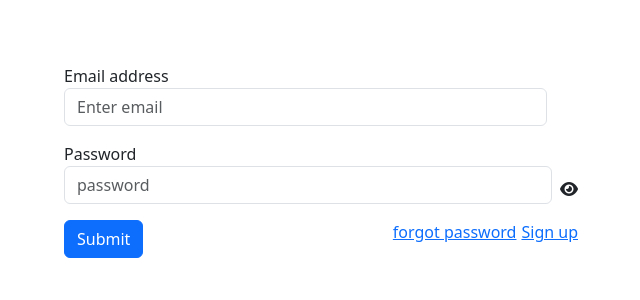
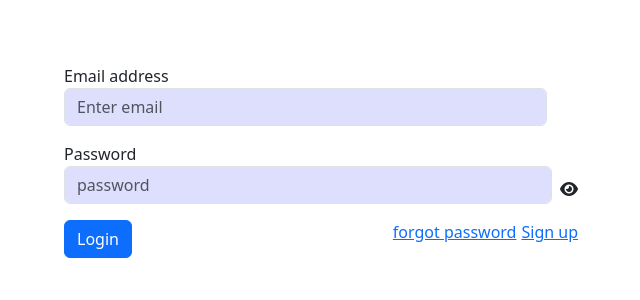
Before and after one commit to aathi-aathi/URL-SHORTNER-FRONTEND, a React (Vite) app: page /login in a window 1280 px wide. Shown: the top 300 px of the page, without its empty margins (319-959 px from the left). Built offline with nearby package versions, Linux system fonts and the light colour scheme.

Commit message:
styling added

```diff
--- a/src/App.css
+++ b/src/App.css
@@ -0,0 +1,15 @@
+*{
+    margin: 0px;
+    padding: 0px;
+
+
+}
+.form-control{
+    background-color: rgb(222, 222, 253);
+}
+#root{
+    /* background-image: linear-gradient(to right, #b1b1e7,rgb(89, 89, 226));
+    height:100%; */
+    display: grid;
+    place-items: center;
+}
--- a/src/App.jsx
+++ b/src/App.jsx
@@ -9,9 +9,9 @@ import ForgotPassword from './forgot-password/forgot-password'
 import ResetPassword from './forgot-password/reset-password'
 import UrlShortener from './home'
 import Verify from './register/verify'
-
+import { useState } from 'react'
 function App() {
-
+  const [count,setCount]=useState(0)
 
   return (
     <BrowserRouter>
@@ -24,7 +24,7 @@ function App() {
           <Route path='/login' element={<Login/>}></Route>
           <Route path='/forgot-password' element={<ForgotPassword/>}></Route>
           <Route path='/reset-password' element={<ResetPassword/>}></Route>
-          <Route path='/home/:email' element={<UrlShortener/>}></Route>
+          <Route path='/home/:email' element={<UrlShortener count={count} setCount={setCount}/> } ></Route>
         </Routes>
     </BrowserRouter>
   )
--- a/src/api.js
+++ b/src/api.js
@@ -1,4 +1,5 @@
 const backendURL = 'https://url-shortner-backend-xdkh.onrender.com'
+// const backendURL = 'http://localhost:7302'
 const postData =async(userData)=>{
     const response = await fetch(`${backendURL}/user`,{
         method:"POST",
--- a/src/forgot-password/forgot-password.jsx
+++ b/src/forgot-password/forgot-password.jsx
@@ -29,13 +29,13 @@ const ForgotPassword = () => {
   }
 
   return (
-    <div className="container mt-5">
+    <div className="container" >
       {mailSent &&  <div className="position-fixed p-1 text-success border-top border-bottom border-success  w-100"
        style={{top:"4%",left:"50%", transform: 'translate(-50%, -50%)',backgroundColor:"#33ff0031",textAlign:"center"}} >Email sent successfully!</div>}
       <div className="row justify-content-center">
         <div className="col-md-6">
 
-          <div className="card">
+          <div className="card mt-5">
 
             <div className="card-header">Gmail ID Verification</div>
             <div className="card-body">
--- a/src/home.jsx
+++ b/src/home.jsx
@@ -1,30 +1,22 @@
-import React, { useEffect, useState } from 'react';
-import { getAllUrls, getShortUrl } from './api';
-import { useParams } from 'react-router-dom';
-
-const UrlShortener = () => {
+import React, { useState ,useEffect} from 'react';
+import {getShortUrl ,getAllUrls} from './api';
+import { useNavigate, useParams } from 'react-router-dom';
+import './App.css'
+const UrlShortener = ({count,setCount}) => {
   const [longUrl, setLongUrl] = useState('');
   const [shortUrl, setShortUrl] = useState('');
   const [longUrls,setLongUrls]=useState([])
   const [shortUrls,setShortUrls]=useState([])
-  const [count,setCount]=useState(0)
   const pathParams = useParams()
+  const navigate = useNavigate()
  const email = pathParams.email
- console.log(pathParams)
-//   const generateShortUrl = (longUrl) => {
-//     // Mock short URL generation logic
-//     return `https://short.ly/${btoa(longUrl).slice(0, 6)}`;
-//   };
-
  const handleSubmit = async(e) => {
     e.preventDefault();
     const data = await getShortUrl({longUrl,email})
        setShortUrl(data.shortUrl);
        setCount(count+1)
-      // setUrlList([...urlList, { longUrl, shortUrl }]);
 
   };
-
   const getUrls = async()=>{
     const  data = await getAllUrls(email)
     setLongUrls(data.longUrl)
@@ -33,13 +25,12 @@ const UrlShortener = () => {
    useEffect(()=>{
       getUrls()
    },[count])
-
 return (
-    <div className="container mt-4">
-      <h2 className="text-center mb-4">URL Shortener</h2>
-      <form onSubmit={handleSubmit} className="mb-4">
+    <div className="container">
+      <h2 className="text-center mb-4 ">URL Shortener</h2>
+      <form className="mb-4" onSubmit={handleSubmit}>
         <div className="form-group mb-2">
-          <label htmlFor="longUrl">Enter Long URL:</label>
+          <label htmlFor="longUrl" className='mb-2 ms-3' style={{color:'white',fontWeight:'bold'}}>Enter or Paste Your Long URL:</label>
           <input
             type="text"
             className="form-control"
@@ -48,21 +39,24 @@ const UrlShortener = () => {
             onChange={(e) => setLongUrl(e.target.value)}
             placeholder="Enter your long URL here"
             required
+            style={{borderRadius:'30px',boxShadow:'0 0 5px rgba(0,0,0,0.2)',fontWeight:'bold'}}
           />
         </div>
-        <button type="submit" className="btn btn-primary btn-block">
-          Generate Short URL
+        <button type="submit" className="btn ms-2"
+        style={{boxShadow:'0 0 5px rgba(0,0,0,0.2)',backgroundColor:'whitesmoke',color:'rgb(89, 89, 226)',fontWeight:'bold'}}>
+
+          Shorten
         </button>
+
       </form>
 
       {shortUrl && (
-        <div className="alert alert-success">
-          Short URL: <a href={longUrl} onClick={getShortUrl}  rel="noopener noreferrer">https://{shortUrl}</a>
-        </div>
+        <p style={{color:'white'}}>
+          Short URL: <a href={longUrl} onClick={getShortUrl} style={{color:'white'}} rel="noopener noreferrer">https://{shortUrl}</a>
+        </p>
       )}
 
-
-        <table className="table table-striped mt-4">
+        <table className="table">
           <thead>
             <tr>
             <th>Short URL</th>
@@ -74,8 +68,8 @@ const UrlShortener = () => {
 
        {shortUrls.map((url,index)=>(
           <tr key={index}>
-            <td><a href={longUrls[index]}>{url}</a></td>
-            <td><a href={longUrls[index]}>{longUrls[index]}</a></td>
+            <td ><a href={longUrls[index]}>{url}</a></td>
+            <td><a href={longUrls[index]}  style={{wordBreak:'break-all'}}>{longUrls[index]}</a></td>
           </tr>
         ))}
             </tbody>
--- a/src/login/login.jsx
+++ b/src/login/login.jsx
@@ -44,7 +44,7 @@ const Login = () => {
 return (
     <>{showIncorrect &&  <div className="position-fixed p-1 text-danger border-top border-bottom border-danger  w-100"
        style={{top:"4%",left:"50%", transform: 'translate(-50%, -50%)',backgroundColor:"#ff000027",textAlign:"center"}} >{showText}</div>}
-    <div className="container">
+    <div className="container" style={{height:'100vh'}}>
       <div className="row justify-content-center">
         <div className="col-md-6">
           <div className="card mt-5" style={{border:"none"}}>
@@ -82,7 +82,7 @@ return (
 
                 </div>
                 <button type="submit" className="btn btn-primary btn-block">
-                  Submit
+                  Login
                 </button>
 
                 <Link to="/" style={{float:"right"}}>Sign up</Link>
--- a/src/register/register.jsx
+++ b/src/register/register.jsx
@@ -53,7 +53,7 @@ if(loading){
   </div>
 }
     return (
-        <div className="container mt-5">
+        <div className="container">
             {showIncorrect &&  <div className="position-fixed p-1 text-danger border border-danger  w-100"
        style={{top:"4%",left:"50%", transform: 'translate(-50%, -50%)',backgroundColor:"#ff000027",textAlign:"center"}} >
         Email  already exist! Please enter new Email </div>}
```
Lines whose indentation alone changed are shown as unchanged.
